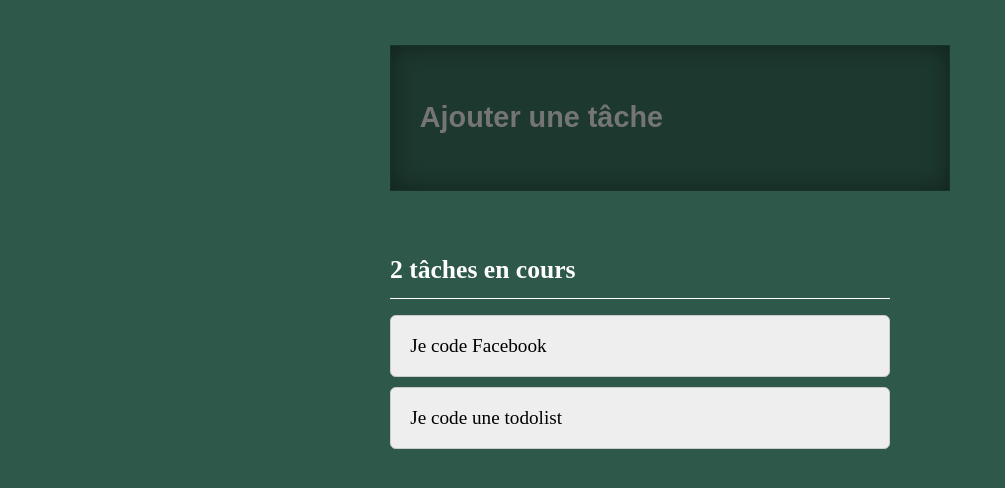
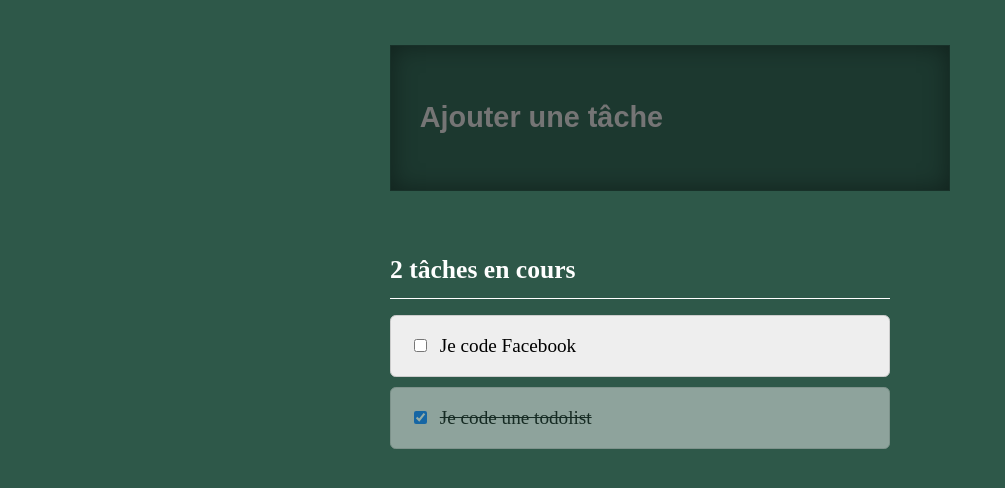
Before and after one commit to GuillaumeD84/Initiation_React_E02, a plain HTML site: page index.html in a window 1280 px wide. Shown: the part 110-598 px from the top of the page, without its empty margins (0-1005 px from the left). Drawn offline with Linux system fonts and the light colour scheme.

Commit message:
add checkbox and edit README

```diff
--- a/css/todolist/style.css
+++ b/css/todolist/style.css
@@ -47,3 +47,11 @@ body {
 .task-done {
   opacity: 0.5;
 }
+
+.task-label {
+  margin-left: .5em;
+}
+
+.task-done .task-label {
+  text-decoration: line-through;
+}
--- a/js/todolist/todolist.js
+++ b/js/todolist/todolist.js
@@ -23,6 +23,7 @@ const app = {
 
     // Construire le champ pour le label de la tâche
     var input = document.createElement('input');
+    input.type = 'text';
     input.id = 'todoInput';
     input.placeholder = 'Ajouter une tâche';
 
@@ -77,11 +78,33 @@ const app = {
     // Ajouter la liste à #todo
     app.todo.appendChild(list);
   },
+  /**
+   * Création d'une tâche
+   */
   generateTask: function(data) {
+    // Création du <li>
     var task = document.createElement('li');
+
+    // Ajout de classe
     task.className = 'task';
-    task.textContent = data.label;
+    if (data.done) {
+      task.classList.add('task-done');
+    }
 
+    // Ajouter une checkbox
+    var checkbox = document.createElement('input');
+    checkbox.type = 'checkbox';
+    checkbox.checked = data.done;
+
+    // Gestion du label via un span
+    var label = document.createElement('span');
+    label.textContent = data.label;
+    label.className = 'task-label';
+
+    task.appendChild(checkbox);
+    task.appendChild(label);
+
+    // Retour de la tâche
     return task;
   },
 };
```
Also changed, not shown: 1 other file.
